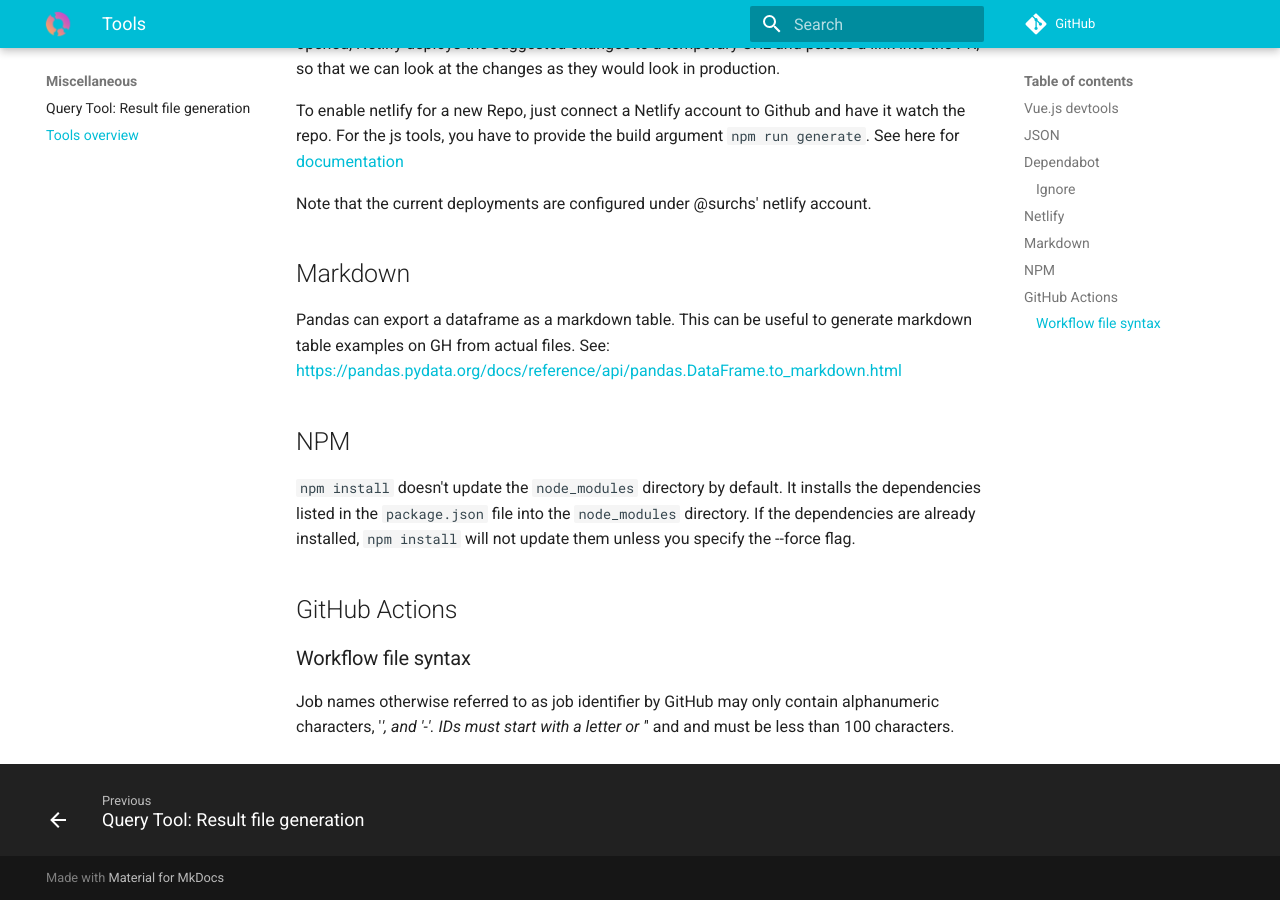
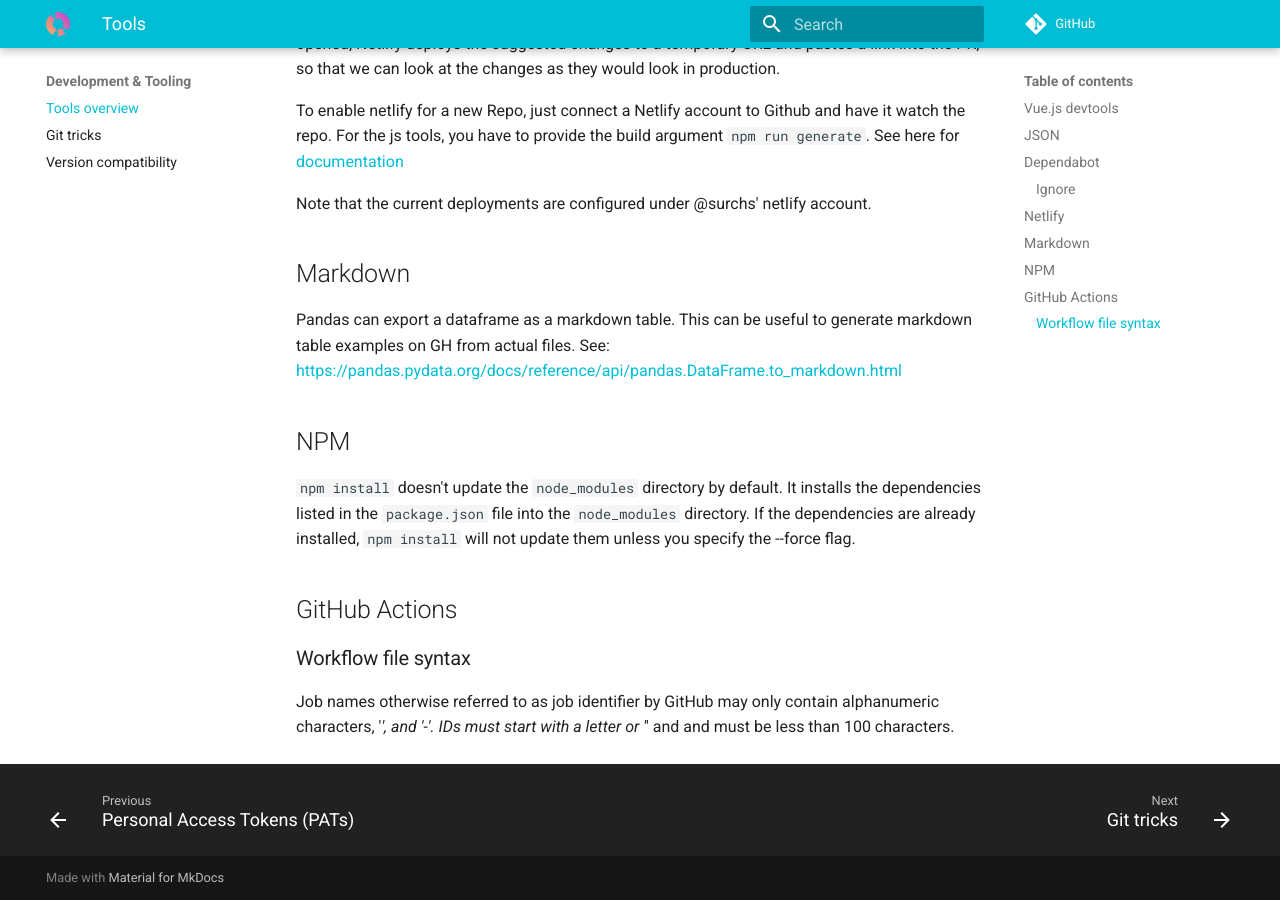
Before and after one commit to neurobagel/dev-docs, an MkDocs documentation site: the page built from docs/dev/Tools.md, in a window 1280 px wide and 900 px high, scrolled down 1250 px. Built offline with MkDocs 1.6.1 and Material for MkDocs 9.7.7, drawn with Linux system fonts in a browser that asks for light colours; comment, search, counter and statistics services are not loaded.

Commit message:
Update the sections

```diff
--- a/mkdocs.yml
+++ b/mkdocs.yml
@@ -50,9 +50,6 @@
   - Data model & Troubleshooting:
     - "Limitations of Neurobagel data model": "data/Limitations of Neurobagel data model.md"
     - "Troubleshooting HC_Diagnosis query results": "data/Troubleshooting erroneous HC_Diagnosis query results.md"
-  - Miscellaneous:
-    - "Query Tool Result File Generation": "frontend/Query Tool Result File Generation.md"
-    - "Vue JS devtools / Misc tips": "dev/Tools.md"
 
 
 markdown_extensions:
```
